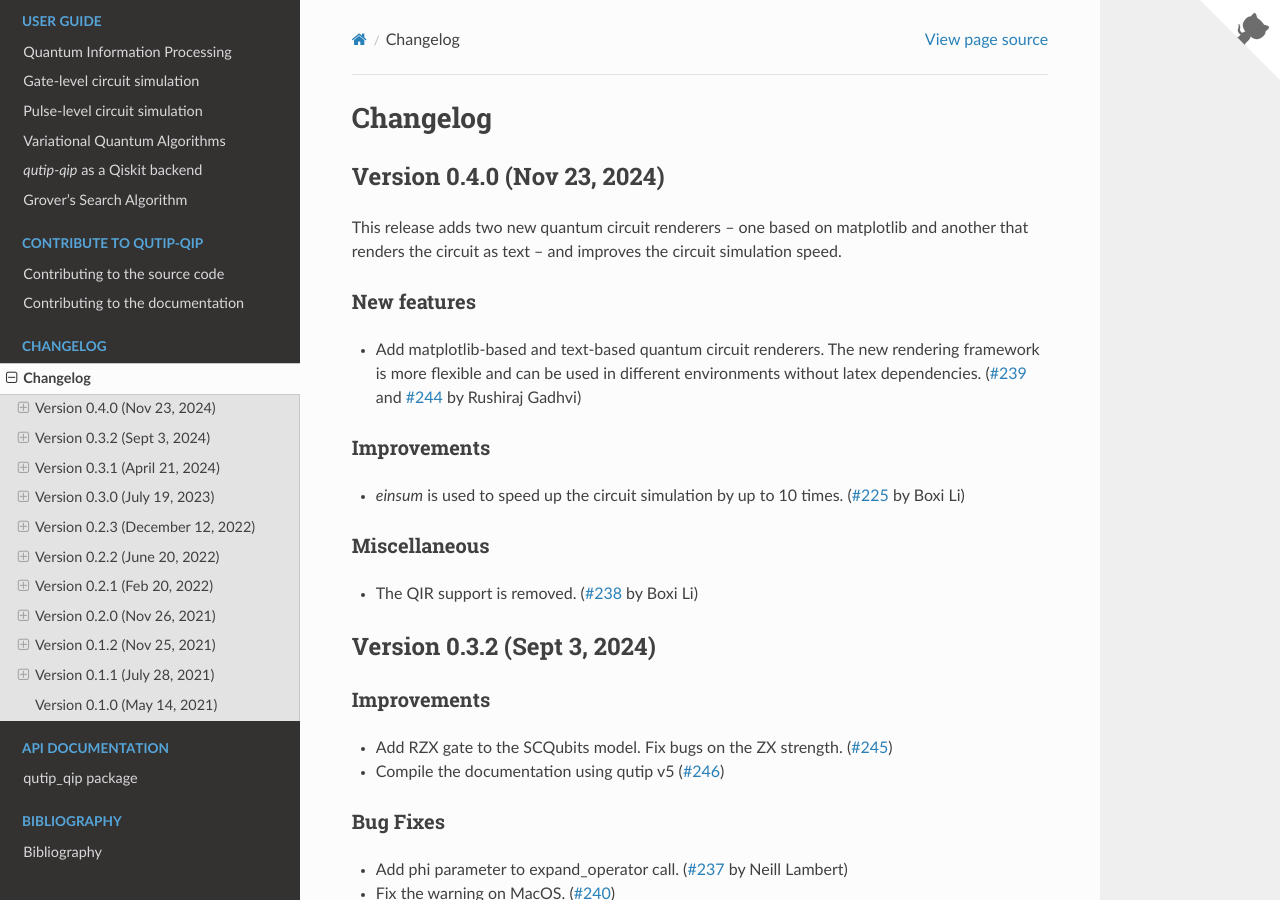
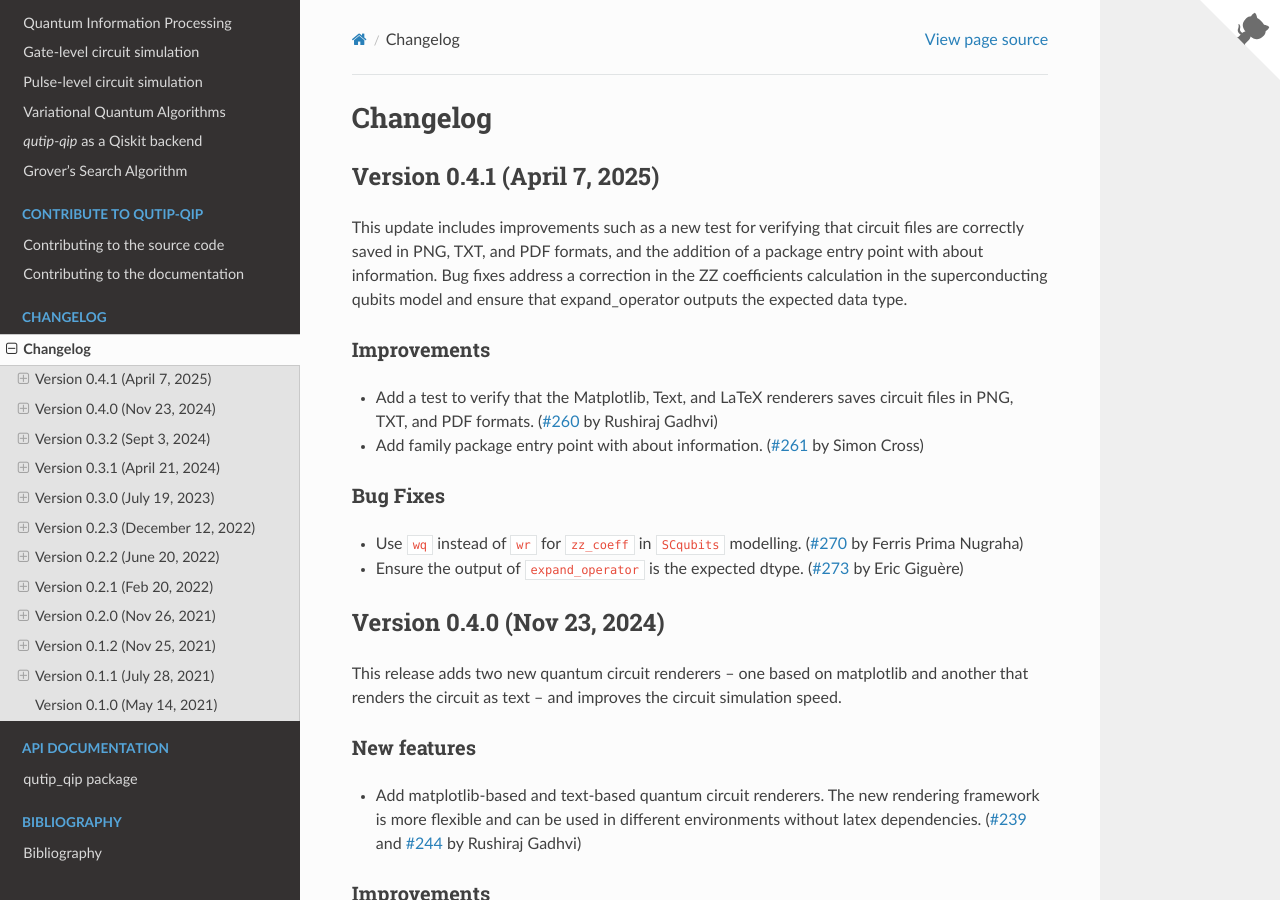
Before and after one commit to qutip/qutip-qip, a Sphinx documentation site: the page built from doc/source/changelog.rst, in a window 1280 px wide and 900 px high. Built offline with Sphinx 7.4.7 and the Read the Docs theme 3.1.0, drawn with Linux system fonts in a browser that asks for light colours; pages that are not in the unit, such as notebooks, are missing from menus.

Commit message:
Update changelog

```diff
--- a/doc/source/changelog.rst
+++ b/doc/source/changelog.rst
@@ -3,8 +3,24 @@ Changelog
 *********
 
 
+Version 0.4.1 (April 7, 2025)
++++++++++++++++++++++++++++++
+
+This update includes improvements such as a new test for verifying that circuit files are correctly saved in PNG, TXT, and PDF formats, and the addition of a package entry point with about information. Bug fixes address a correction in the ZZ coefficients calculation in the superconducting qubits model and ensure that expand_operator outputs the expected data type.
+
+Improvements
+------------
+- Add a test to verify that the Matplotlib, Text, and LaTeX renderers saves circuit files in PNG, TXT, and PDF formats. (`#260 <https://github.com/qutip/qutip-qip/pull/260>`_ by Rushiraj Gadhvi)
+- Add family package entry point with about information. (`#261 <https://github.com/qutip/qutip-qip/pull/261>`_ by Simon Cross)
+
+Bug Fixes
+---------
+- Use ``wq`` instead of ``wr`` for ``zz_coeff`` in ``SCqubits`` modelling. (`#270 <https://github.com/qutip/qutip-qip/pull/270>`_ by Ferris Prima Nugraha)
+- Ensure the output of ``expand_operator`` is the expected dtype. (`#273 <https://github.com/qutip/qutip-qip/pull/273>`_ by Eric Giguère)
+
+
 Version 0.4.0 (Nov 23, 2024)
-+++++++++++++++++++++++++++++
+++++++++++++++++++++++++++++
 
 This release adds two new quantum circuit renderers -- one based on matplotlib and another that renders the circuit as text -- and improves the circuit simulation speed.
 
```
